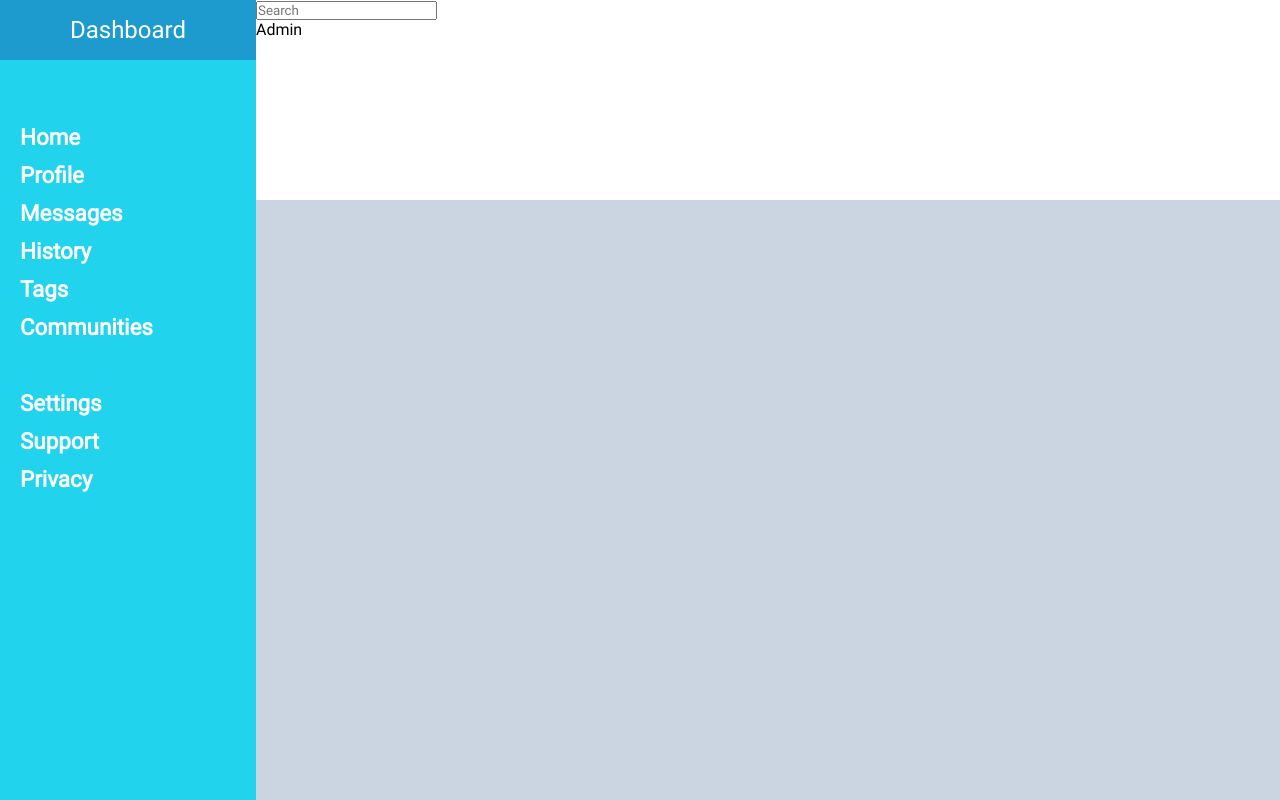
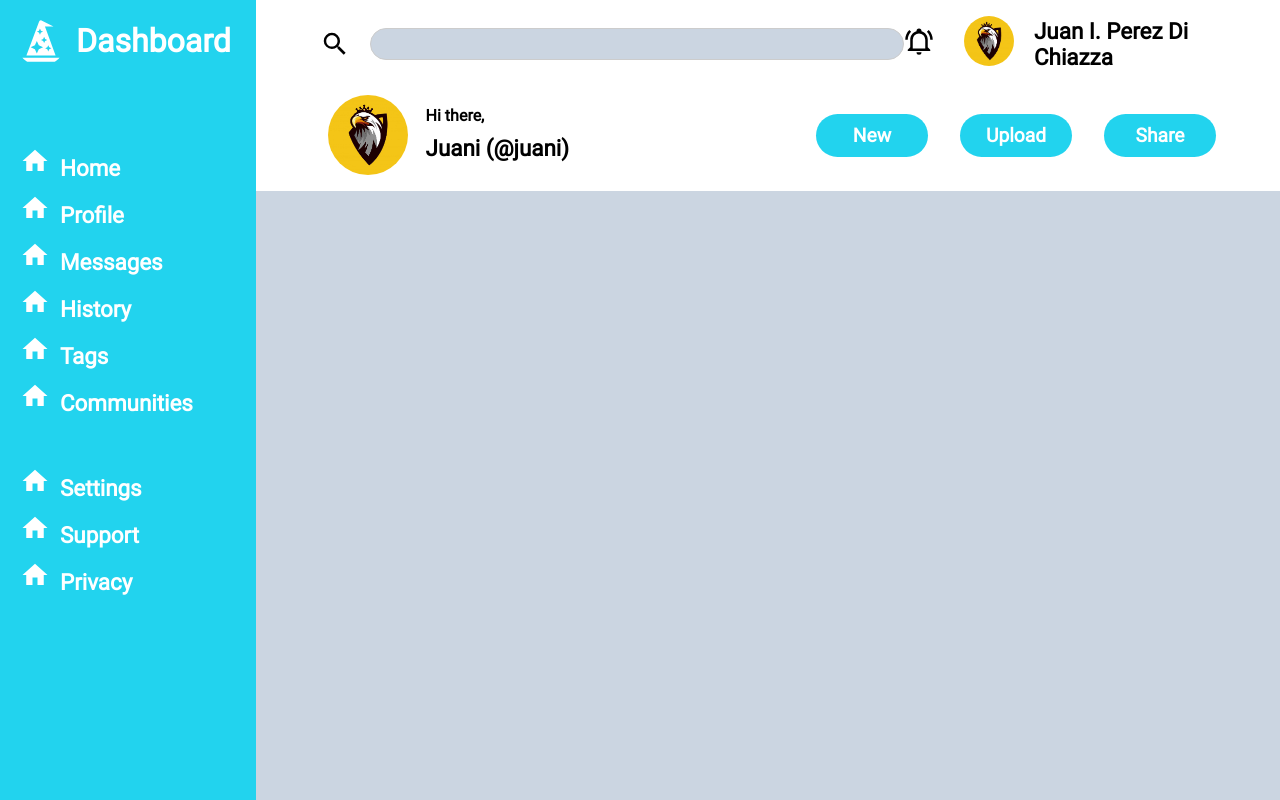
Before and after one commit to Juani-tech/admin-dashboard, a plain HTML site: page index.html in a window 1280 px wide. Drawn offline with Linux system fonts and the light colour scheme.

Commit message:
added icons, header finished

```diff
--- a/index.html
+++ b/index.html
@@ -9,42 +9,53 @@
 <body>
     <div class="container">
         <div class="sidebar">
-            <div class="title">Dashboard</div>
+            <div class="title">
+                <img class="logo filter"src="./images/wizard-hat.svg" alt="">
+                <p>Dashboard</p>
+            </div>
             <div class="nav">
                 <ul>
-                    <div class="first-section">
-                        <li><a href="">Home</a></li>
-                        <li><a href="">Profile</a></li>
-                        <li><a href="">Messages</a></li>
-                        <li><a href="">History</a></li>
-                        <li><a href="">Tags</a></li>
-                        <li><a href="">Communities</a></li>
-                    </div>
-                    <div class="second-section">
-                        <li><a href="">Settings</a></li>
-                        <li><a href="">Support</a></li>
-                        <li><a href="">Privacy</a></li>
-                    </div>
+                    <li><a href=""><img class="icon filter" src="./images/home.svg" alt="">Home</a></li>
+                    <li><a href=""><img class="icon filter" src="./images/home.svg" alt="">Profile</a></li>
+                    <li><a href=""><img class="icon filter" src="./images/home.svg" alt="">Messages</a></li>
+                    <li><a href=""><img class="icon filter" src="./images/home.svg" alt="">History</a></li>
+                    <li><a href=""><img class="icon filter" src="./images/home.svg" alt="">Tags</a></li>
+                    <li><a href=""><img class="icon filter" src="./images/home.svg" alt="">Communities</a></li>
+                </ul>
+                <ul>
+                    <li><a href=""><img class="icon filter" src="./images/home.svg" alt="">Settings</a></li>
+                    <li><a href=""><img class="icon filter" src="./images/home.svg" alt="">Support</a></li>
+                    <li><a href=""><img class="icon filter" src="./images/home.svg" alt="">Privacy</a></li>
                 </ul>
             </div>
         </div>
-        <div class="main">
-            <div class="header">
-                <div class="menu">
-                    <div class="menu-icon"></div>
-                    <div class="menu-icon"></div>
-                    <div class="menu-icon"></div>
+        <div class="header">
+            <div class="first-section">
+                    <div class="search">
+                        <img class="icon" src="./images/magnify.svg" alt="">
+                        <input type="text">
+                    </div>
+                    <ul>
+                        <li><img class="icon" src="./images/bell-ring-outline.svg" alt=""></li>
+                        <li><img class="logo" src="./images/hawk.jpg" alt=""></li>
+                        <li>Juan I. Perez Di Chiazza</li>
+                    </ul>
+            </div>
+
+            <div class="user">
+                <div class="name-and-logo">
+                    <img class="logo" src="./images/hawk.jpg" alt="">
+                    <div class="greetings">Hi there,</div>
+                    <p class="name">Juani (@juani)</p>
                 </div>
-                <div class="search">
-                    <input type="text" placeholder="Search">
-                </div>
-                <div class="user">
-                    <div class="user-icon"></div>
-                    <div class="user-name">Admin</div>
+                <div class="buttons">
+                    <button>New</button>
+                    <button>Upload</button>
+                    <button>Share</button>
                 </div>
             </div>
-            <div class="content"></div>
         </div>
+        <div class="content"></div>
     </div>
 </body>
 </html>
--- a/styles.css
+++ b/styles.css
@@ -1,6 +1,15 @@
 @font-face {
     font-family: 'Roboto';
     src: url('./fonts/Roboto-Regular.ttf');
+}
+
+:root {
+    --icon-height: 30px;
+    --icon-width: 30px;
+
+}
+.filter {
+    filter: invert(100%) sepia(34%) saturate(7423%) hue-rotate(195deg) brightness(132%) contrast(104%);
 }
 
 * {
@@ -8,7 +17,6 @@
     padding: 0;
     font-family: 'Roboto', sans-serif;
 }
-
 a {
     text-decoration: none;
     color: #fff;
@@ -16,11 +24,15 @@ a {
 }
 .container {
     display: grid;
-    grid-template: 1fr / 1fr 4fr;
+    grid-template: 2fr 20fr / 1fr 4fr;
     height: 100vh;
-    grid-template-areas: "sidebar main";
+    grid-template-areas:
+    "sidebar header"
+    "sidebar content";
+    ;
 }
 
+/* -------------------------- sidebar ---------------------------- */
 .sidebar {
     background-color: #22d3ee;
     display: flex;
@@ -28,16 +40,32 @@ a {
     gap: 8%;
     grid-area: sidebar;
 }
+
 .sidebar > .title {
     padding: 1rem;
     text-align: center;
-    font-size: 1.5rem;
+    font-size: 2rem;
+    font-weight: bold;
     color: #fff;
-    background-color: #1d9bcf;
-
+    display: flex;
+    align-items: center;
+    gap: 10px;
 }
 
-.nav > ul{
+.icon {
+    width: var(--icon-width);
+    height: var(--icon-height);
+    color: wheat;
+    margin-right: 10px;
+}
+
+.logo {
+    width: 50px;
+    height: 50px;
+    border-radius: 50%;
+}
+
+.nav {
     display: flex;
     flex-direction: column;
     gap: 50px;
@@ -47,7 +75,7 @@ a {
 
 }
 
-ul > .first-section, ul > .second-section {
+.nav > ul {
     display: flex;
     flex-direction: column;
     gap: 12px;
@@ -60,21 +88,132 @@ ul > .first-section, ul > .second-section {
     font-weight: bold;
 }
 
-.main {
-    grid-area: main;
-    background-color: #f0f9ff;
+
+/* -------------------------- sidebar ---------------------------- */
+
+/* ------------------ header -------------------------- */
+
+.header {
+    background-color: #fff;
     display: flex;
     flex-direction: column;
+    gap: 24px;
+    grid-area: header;
+    padding: 1rem 4rem;
+}
+
+.header > .first-section {
+    display: flex;
+    justify-content: space-between;
+}
+
+.search {
+    display: flex;
+    justify-content: center;
+    align-items: center;
+    gap: 10px;
+}
+
+img {
+    width: 30px;
+    height: 30px;
+    color: #22d3ee;
+
+}
+
+.search > input {
+    padding: 10px;
+    width: 32rem;
+    border: none;
+    border:solid 1px #ccc;
+    border-radius: 24px;
+    background-color: #cbd5e1;
+    height: 10px;
+    outline: none;
+    font-size: 1.2rem;
 }
 
 
-.header {
-    background-color: #fff;
-    height: 25%;
+.first-section > ul {
+    display: flex;
+    gap: 20px;
+    list-style: none;
+    justify-content: center;
+    align-items: center;
+}
+.first-section >  img {
+    width: 30px;
+    height: 100%;
+    color: #22d3ee;
+}
+.first-section > ul > li {
+    font-size: 1.4rem;
+    font-weight: bold;
 }
 
 
+.user {
+    display: flex;
+    gap: 10px;
+    justify-content: space-between;
+}
+
+
+.name-and-logo {
+    display: grid;
+    grid-template: 1fr 1fr / 2fr 3fr;
+    grid-template-areas:
+     "logo greetings"
+     "logo name";
+    gap: 0 10px;
+}
+.name-and-logo > .logo {
+    width: 5em;
+    height: 5em;
+    border-radius: 50%;
+    grid-area: logo;
+    place-self: center;
+}
+
+
+.name-and-logo > .greetings {
+    grid-area: greetings;
+    font-size: 1rem;
+    font-weight: bold;
+    align-self: center;
+}
+
+.name-and-logo > .name {
+    grid-area: name;
+    font-size: 1.4rem;
+    font-weight: bold;
+    align-self: start;
+}
+
+.buttons {
+    display: flex;
+    gap: 32px;
+    justify-content: center;
+    align-items: center;
+}
+
+.buttons > button {
+    padding: 10px;
+    width: 7rem;
+    border: none;
+    border-radius: 24px;
+    background-color: #22d3ee;
+    color: #fff;
+    font-size: 1.2rem;
+    font-weight: bold;
+    cursor: pointer;
+    outline: none;
+}
+
+
+/* ------------------ header -------------------------- */
+
 .content {
     background-color: #cbd5e1;
-    height: 75%;
+    grid-area: content;
 }
```
Also changed, not shown: images/account-group.svg (added), images/alpha-j-circle-outline.svg (deleted), images/application-brackets-outline.svg (deleted), images/application-brackets.svg (deleted), images/bell-ring-outline.svg (added), images/card-account-details-outline.svg (added), images/chimenea-de-la-casa.svg (added), images/clock-time-three.svg (added), images/cog.svg (added), images/hawk.jpg (added), images/help-box.svg (added), images/home.svg (added), images/magnify.svg (added), images/message.svg (added), 3 more files.
